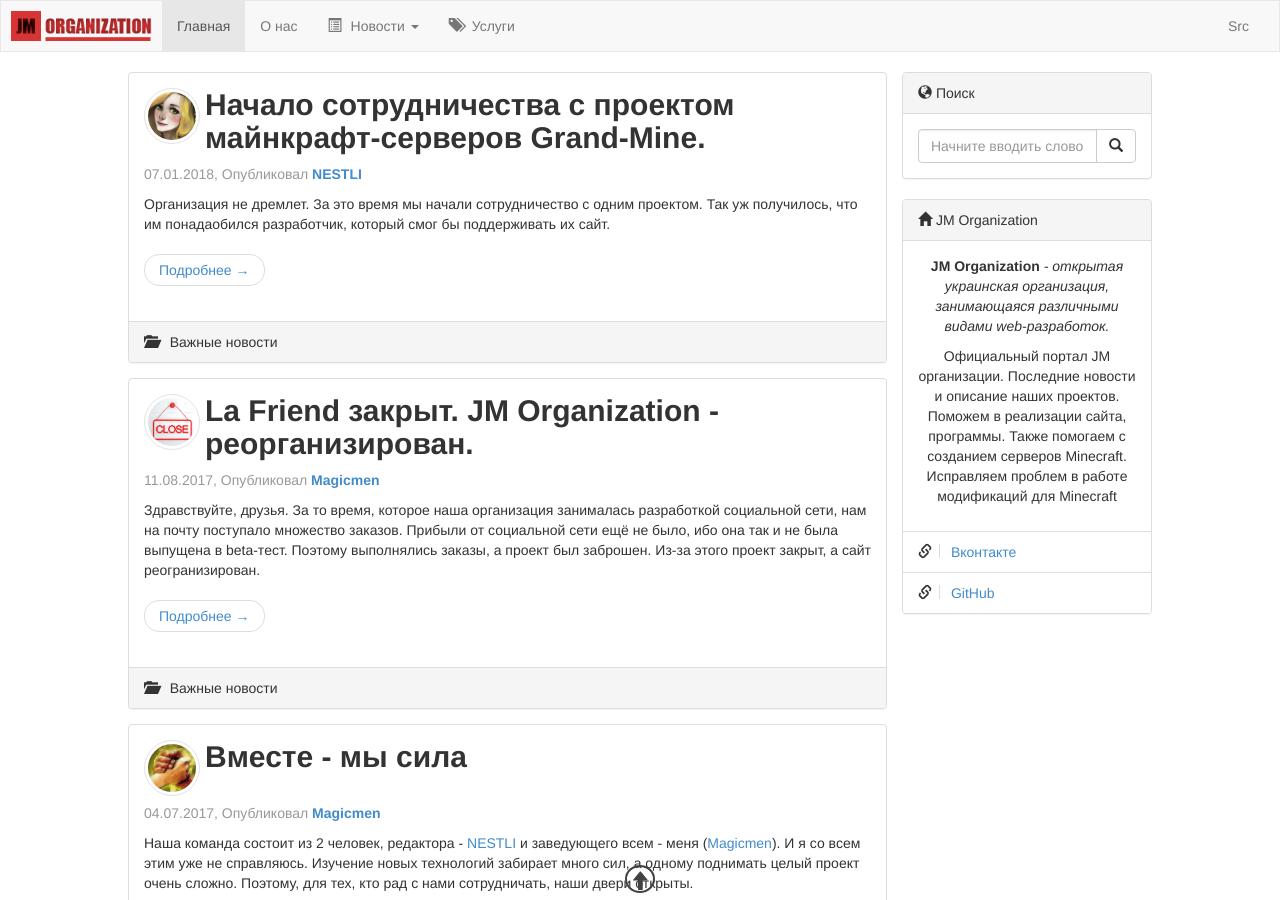
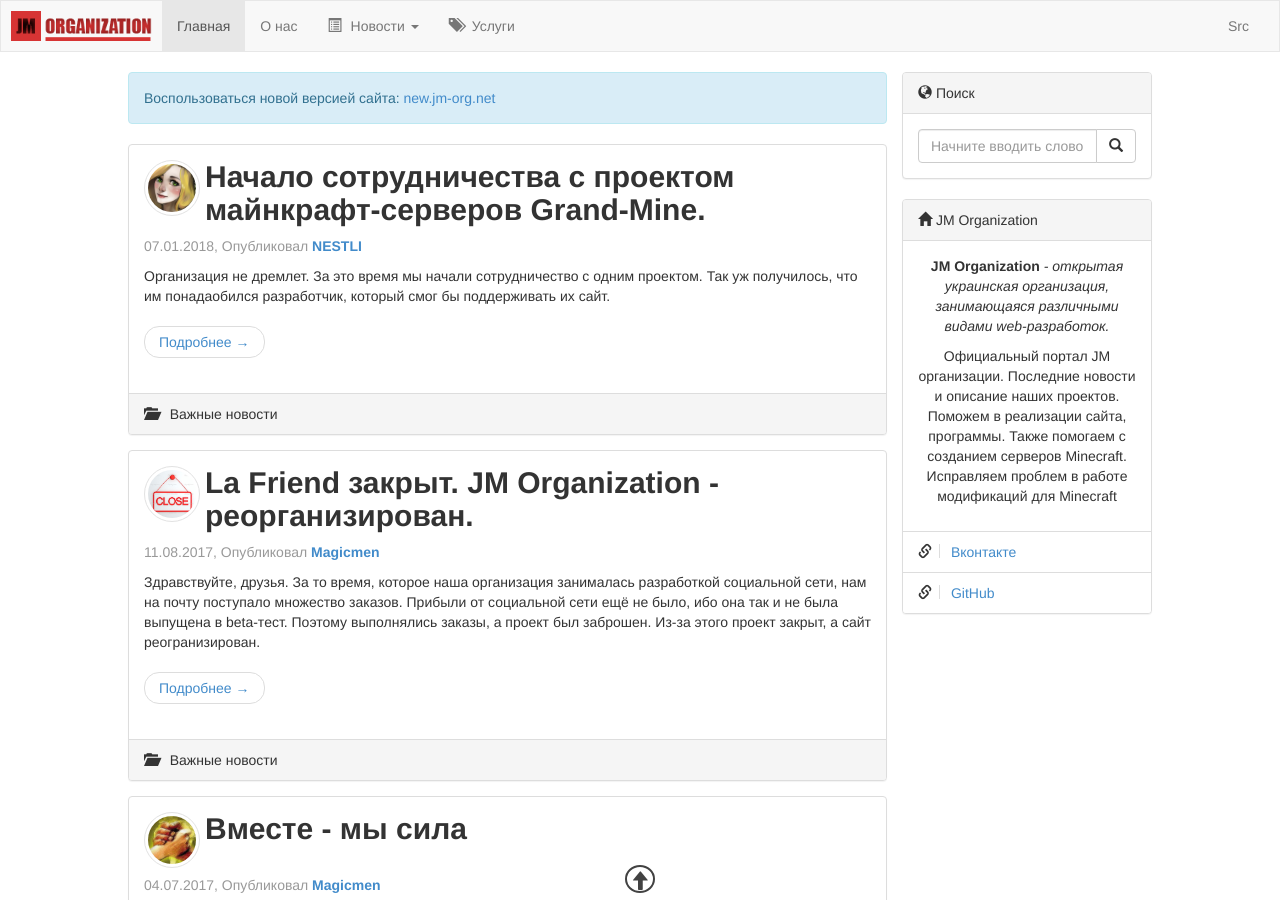
Before and after one commit to jm-organization/jm-organization.github.io, a Jekyll site: the page built from index.html, in a window 1280 px wide and 900 px high. Built offline with Jekyll 4.4.1, drawn with Linux system fonts in a browser that asks for light colours; the list of posts is cut into pages by our own code.

Commit message:
Update body-sample.html

```diff
--- a/_layouts/body-sample.html
+++ b/_layouts/body-sample.html
@@ -4,7 +4,11 @@
 
 <section{% if page.url != '/' %} style="padding-top: 0"{% endif %}>
     <div class="page-width">
-        <div class="page-content" data-name="content">{{ content }}</div>
+        <div class="page-content" data-name="content">
+            <div class="alert alert-info" role="alert">Воспользоваться новой версией сайта: <a href="http://new.jm-org.net">new.jm-org.net</a></div>
+
+            {{ content }}
+        </div>
 
         {% include jm_sidebar.html %}
     </div>
```
